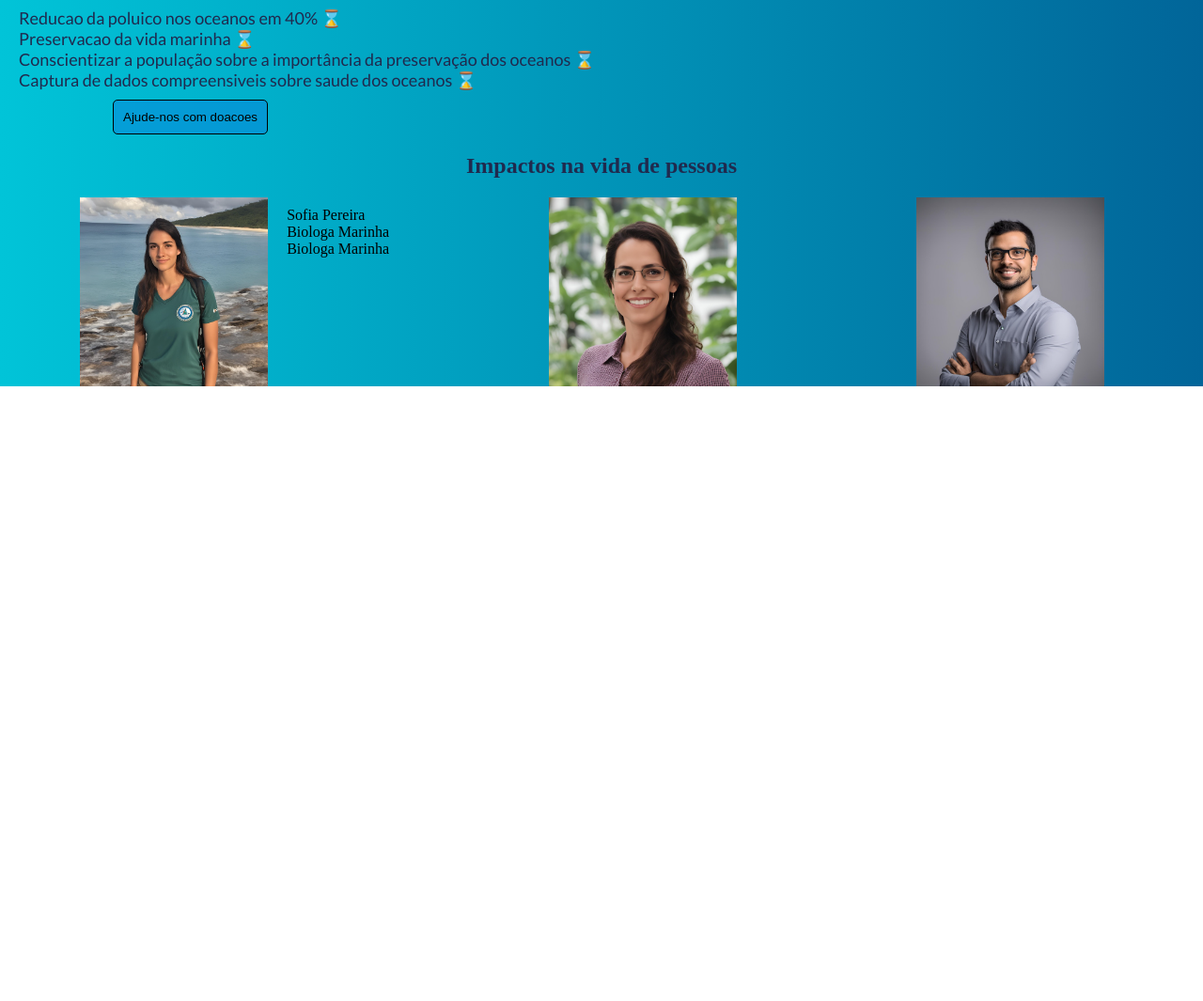
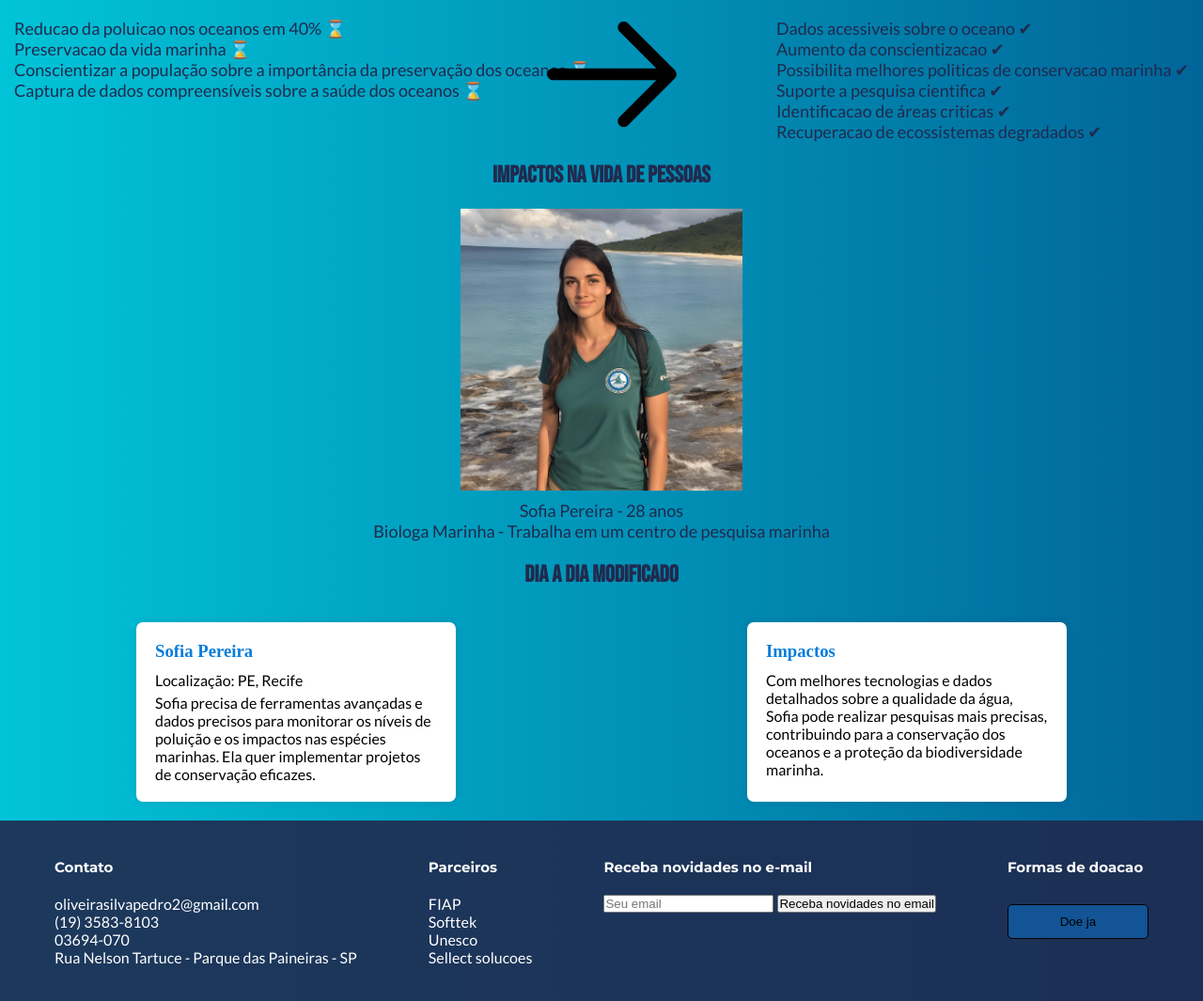
Before and after one commit to PeOliveira18/GlobalSolution, a plain HTML site: page scr/pages/index.html in a window 1280 px wide. Shown: the part 633-1698 px from the top of the page at 94% size. Before the commit the page ends 1044 px from the top, so only its background shows below. Drawn offline with Linux system fonts and the light colour scheme.

Commit message:
Mudancas do dia 29/05

```diff
--- a/public/css/fonts.css
+++ b/public/css/fonts.css
@@ -1 +1 @@
-@import url('https://fonts.googleapis.com/css2?family=Bebas+Neue&family=Lato:ital,wght@0,100;0,300;0,400;0,700;0,900;1,100;1,300;1,400;1,700;1,900&display=swap');
+@import url('https://fonts.googleapis.com/css2?family=Bebas+Neue&family=Lato:ital,wght@0,100;0,300;0,400;0,700;0,900;1,100;1,300;1,400;1,700;1,900&family=Montserrat:ital,wght@0,100..900;1,100..900&display=swap');
--- a/scr/pages/index.css
+++ b/scr/pages/index.css
@@ -3,10 +3,31 @@ body{
     overflow-x: hidden;
 }
 
-.container{
+header{
     max-width: 1200px;
     margin-bottom: 20px;
     margin-top: -20px;
+}
+
+body ul{
+    list-style: none;
+    font-size: 18px;
+    font-family:  "Lato", sans-serif;
+    color: #202A4E;
+}
+
+body h2{
+    font-family: "Bebas Neue", sans-serif;
+    color: #202A4E;
+    font-size: 25px;
+}
+
+body p{
+    font-family:  "Lato", sans-serif;
+}
+
+body a{
+    text-decoration: none;
 }
 
 
@@ -25,7 +46,7 @@ nav{
     margin-left: 20px;
 }
 
-nav ul li a{
+nav a{
     text-decoration: none;
     color: #202A4E;
     font-weight: bold;
@@ -47,17 +68,14 @@ nav h1{
     margin-left: 10px;
 }
 
-nav li{
-    list-style: none;
-}
 
 nav ul{
     display: flex;
     align-items: center;
     flex-wrap: wrap;
     gap: 10px;
-    list-style: none;
     margin-right: 70px;
+    font-size: 15px;
 }
 
 .icones img:hover{
@@ -126,21 +144,12 @@ nav ul{
     font-weight: bolder;
 }
 
-.problema h2{
-    font-family: "Bebas Neue", sans-serif;
-    color: #202A4E;
-    font-size: 20px;
-}
 
 .tecnologias{
     display: flex;
     flex-direction: column;
     align-items: center;
     margin-top: 30px;
-}
-
-.tecnologias h2{
-    color: #202A4E;
 }
 
 
@@ -171,11 +180,6 @@ nav ul{
     font-weight: bolder;
 }
 
-.problema h2{
-    font-family: "Bebas Neue", sans-serif;
-    color: #202A4E;
-    font-size: 20px;
-}
 
 .tecnologias{
     display: flex;
@@ -184,9 +188,6 @@ nav ul{
     margin-top: 30px;
 }
 
-.tecnologias h2{
-    color: #202A4E;
-}
 
 
 .imagens{
@@ -221,42 +222,37 @@ figcaption{
     text-align: center;
 }
 
-.objetivos{
+.conteudo-objetivos-beneficios {
     display: flex;
-    justify-content: flex-start;
-    margin-left: 20px;
+    justify-content: space-between;
+    align-items: flex-start;
     margin-top: 20px;
-    color: #202A4E;
-    font-size: 18px;
-    font-family: "Lato", sans-serif;
+}
+
+.objetivos {
+    margin-left: 15px;
+}
+
+.beneficios {
+    display: flex;
+    align-items: center;
+}
+
+.icone-direita {
+    position: absolute;
+    left: 45%;
+    margin-top: -15px;
+
+
+}
+
+.icone-direita img{
+    width: 150px;
 }
 
 
-.lista-objetivos ul{
-    list-style: none;
-}
-
-.botao-objetivo{
-    margin-left: 100px;
-}
-
-#btn-doacao{
-    margin-top: 10px;
-    border: 1px solid black;
-    padding: 10px;
-    border-radius: 5px;
-    cursor: pointer;
-    background-color: #087ddc77;
-    transition: all 0.3s;
-}
-
-#btn-doacao:hover{
-    background-color: rgba(224, 217, 217, 0.644);
-    color: #087DDC;
-}
-
-#btn-doacao:active{
-    opacity: 50%;
+.texto-beneficios {
+    margin-right: 15px;
 }
 
 .publico{
@@ -278,21 +274,98 @@ figcaption{
 }
 
 .personas img{
-    max-width: 200px;
-    max-height: 300px;
-    width: 200px;
+    height: 300px;
+    width: 300px;
 }
 
-.personas ul{
-    list-style: none;
+.descricao-persona{
+    display: flex;
+    justify-content: center;
+    text-align: center;
+    margin-top: 10px;
 }
 
-.persona{
-    display: flex;
-    justify-content: center;
+.personas img:hover{
+    box-shadow: 0px 0px 10px rgba(0, 0, 0, 0.3);
 }
 
-.persona ul{
-    margin-left: 20px;
+.impacto-dia {
+    margin-top: 20px;
+    text-align: center;
+}
+
+.blocos {
+    display: flex;
+    justify-content: space-around;
+    flex-wrap: wrap;
+    gap: 20px;
+    margin-top: 15px;
+}
+
+.bloco {
+    background-color: #fff;
+    padding: 20px;
+    border-radius: 7px;
+    box-shadow: 0 0 10px rgba(0, 0, 0, 0.1);
+    max-width: 300px;
+    margin-bottom: 20px;
+    margin-top: 20px;
+
+}
+
+
+.texto {
+    text-align: left;
+}
+
+.texto h3 {
+    color: #087DDC;
+    margin-bottom: 10px;
+}
+
+.texto p {
+    margin-top: 5px;
+}
+
+footer{
+    background-color: #202a4ee5;
+    height: 500px;
+    color: white;
+}
+
+footer h3{
+    font-family: "Montserrat", sans-serif;
+    font-size: 15px;
+    padding: 20px 0;
+}
+
+footer a{
+    color: white;
+}
+
+.rodape{
+    display: flex;
+    justify-content: space-around;
+    flex-wrap: wrap;
+    margin: 0 auto;
+    padding: 20px;
+}
+
+#btn-doacao {
     margin-top: 10px;
+    border: 1px solid black;
+    padding: 10px;
+    border-radius: 5px;
+    background-color: #087ddc77;
+    transition: all 0.3s;
+    width: 150px;
 }
+
+#btn-doacao:hover {
+    background-color: rgba(224, 217, 217, 0.644);
+    color: #087DDC;
+}
+
+#btn-doacao:active {
+    opacity: 50%;
+}
--- a/scr/pages/index.html
+++ b/scr/pages/index.html
@@ -3,10 +3,11 @@
 <head>
     <meta charset="UTF-8">
     <meta name="viewport" content="width=device-width, initial-scale=1.0">
+    <meta name="authot" content="Pedro Oliveira">
     <link rel="stylesheet" href="/public/css/global.css">
     <link rel="stylesheet" href="index.css">
     <link rel="stylesheet" href="/public/css/fonts.css">
-    <title></title>
+    <title>Ocean Health Tech</title>
 </head>
 <body>
     <header>
@@ -20,6 +21,7 @@
                     <li><a href="#">Publico</a></li>
                     <li><a href="#">Beneficios</a></li>
                     <li><a href="#">Funcionamento</a></li>
+                    <li><a href="#">Doacoes</a></li>
                     <li class="linha"></li>
                     <li><a href="#" class="btn-outline">Login</a></li>
                     <li><a href="#" class="btn">Criar conta</a></li>
@@ -42,84 +44,114 @@
             <h2>A tecnologia pode ajudar os oceanos?</h2>
             <div class="imagens">
                 <figure>
-                    <img src="/public/images/sensor-agua.jpg" alt="Sensor de qualidade de agua">
+                    <img src="/public/images/sensor-agua.jpg" alt="Sensor de qualidade de agua" title="Imagem gerada">
                     <figcaption>Sensor de qualidade de agua</figcaption>
                 </figure>
                 <figure>
-                    <img src="/public/images/sensor-temperatura.jpg" alt="Sensor de temperatura da agua">
+                    <img src="/public/images/sensor-temperatura.jpg" alt="Sensor de temperatura da agua" title="Imagem gerada">
                     <figcaption>Sensor de tempertura de agua</figcaption>
                 </figure>
                 <figure>
-                    <img src="/public/images/drone-agua.jpg" alt="Drone aquatico">
+                    <img src="/public/images/drone-agua.jpg" alt="Drone aquatico" title="Imagem gerada">
                     <figcaption>Drone aquatico</figcaption>
                 </figure>
             </div>
         </section>
 
-        <section class="objetivos">
+        <section class="conteudo-objetivos-beneficios">
+            <div class="objetivos">
                 <div class="lista-objetivos">
                     <ul>
-                    <li>Reducao da poluico nos oceanos em 40% &#8987;</li>
+                        <li>Reducao da poluicao nos oceanos em 40% &#8987;</li>
                         <li>Preservacao da vida marinha &#8987;</li>
                         <li>Conscientizar a população sobre a importância da preservação dos oceanos &#8987; </li>
-                    <li>Captura de dados compreensiveis sobre saude dos oceanos &#8987;</li>
+                        <li>Captura de dados compreensíveis sobre a saúde dos oceanos &#8987;</li>
                     </ul>
-                <div class="botao-objetivo">
-                    <button id="btn-doacao">Ajude-nos com doacoes</button>
+                </div>
+            </div>
+            <div class="icone-direita">
+                <img src="/public/images/right-lg-svgrepo-com.png" alt="Icone de direita">
+            </div>
+            <div class="beneficios">
+                <div class="texto-beneficios">
+                    <ul>
+                        <li>Dados acessiveis sobre o oceano &#10004;</li>
+                        <li>Aumento da conscientizacao &#10004;</li>
+                        <li>Possibilita melhores politicas de conservacao marinha &#10004;</li>
+                        <li>Suporte a pesquisa cientifica &#10004;</li>
+                        <li>Identificacao de áreas criticas &#10004;</li>
+                        <li>Recuperacao de ecossistemas degradados &#10004;</li>
+                    </ul>
                 </div>
             </div>
         </section>
+
 
         <section class="publico">
             <div class="titulo-publico">
                 <h2>Impactos na vida de pessoas</h2>
             </div>
             <div class="personas">
-                <div class="persona">
-                    <img src="/public/images/persona-1.png" alt="Foto de uma pessoa afetada">
+                <img src="/public/images/persona-1.png" alt="Foto de uma pessoa afetada" title="Sofia">
+            </div>
+            <div class="descricao-persona">
                 <ul>
-                            <li>Sofia Pereira</li>
-                            <li>Biologa Marinha</li>
-                            <li>Biologa Marinha</li>
+                    <li>Sofia Pereira - 28 anos</li>
+                    <li>Biologa Marinha - Trabalha em um centro de pesquisa marinha</li>
                 </ul>
             </div>
-
-                <div class="persona">
-                    <img src="/public/images/persona-2.png" alt="Foto de uma pessoa afetada">
-                        <ul>
-                            <li></li>
-                            <li></li>
-                            <li></li>
-                        </ul>
+        </section>
+        <section class="impacto-dia">
+            <h2>Dia a Dia modificado</h2>
+            <div class="blocos">
+                <div class="bloco">
+                    <div class="texto">
+                        <h3>Sofia Pereira</h3>
+                        <p>Localização: PE, Recife</p>
+                        <p>Sofia precisa de ferramentas avançadas e dados precisos para monitorar os níveis de poluição e os impactos nas espécies marinhas. Ela quer implementar projetos de conservação eficazes.</p>
                     </div>
-
-                <div class="persona">
-                    <img src="/public/images/persona-3.png" alt="Foto de uma pessoa afetada">
-                        <ul>
-                            <li></li>
-                            <li></li>
-                            <li></li>
-                        </ul>
                 </div>
-
+                <div class="bloco">
+                    <div class="texto">
+                        <h3>Impactos</h3>
+                        <p>Com melhores tecnologias e dados detalhados sobre a qualidade da água, Sofia pode realizar pesquisas mais precisas, contribuindo para a conservação dos oceanos e a proteção da biodiversidade marinha.</p>
                     </div>
-        </section>
-
-        <section>
-            <div>
-                <h2></h2>
                 </div>
-        </section>
-
-        <section>
-            <div>
-                <h2></h2>
             </div>
         </section>
     </main>
 
     <footer>
+        <div class="rodape">
+            <div class="contato">
+                <h3>Contato</h3>
+                <p>oliveirasilvapedro2@gmail.com</p>
+                <p>(19) 3583-8103</p>
+                <p>03694-070</p>
+                <p>Rua Nelson Tartuce - Parque das Paineiras - SP</p>
+            </div>
+            <div class="parceiros">
+                <h3>Parceiros</h3>
+                <p><a href="#">FIAP</a></p>
+                <p><a href="#">Softtek</a></p>
+                <p><a href="#">Unesco</a></p>
+                <p><a href="#">Sellect solucoes</a></p>
+            </div>
+            <div class="email">
+                <h3>Receba novidades no e-mail</h3>
+                <form action="#">
+                    <input type="text" placeholder="Seu email" required>
+                    <button type="submit">Receba novidades no email</button>
+                </form>
+            </div>
+            <div class="doacao">
+                <h3>Formas de doacao</h3>
+                <div class="formas-pagamento">
 
+                </div>
+                <button id="btn-doacao">Doe ja</button>
+            </div>
+        </div>
     </footer>
 </body>
 </html>
```
Also changed, not shown: public/images/oceano.jpg (added), public/images/right-lg-svgrepo-com.png (added). Lines whose indentation alone changed are shown as unchanged.
